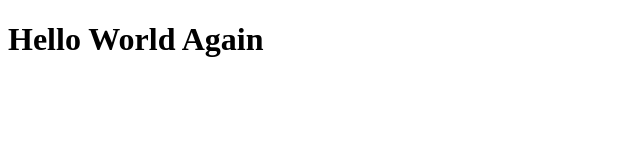
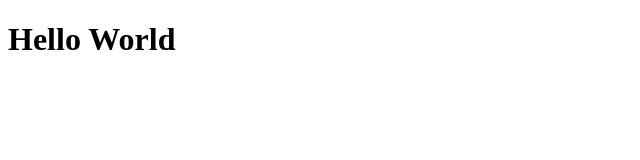
Before and after one commit to dobbs024/Dobbs024.github.io, a plain HTML site: page index.html in a window 1280 px wide. Shown: the whole page, without its empty margins (0-640 px from the left). Drawn offline with Linux system fonts and the light colour scheme.

Commit message:
Hello World

```diff
--- a/index.html
+++ b/index.html
@@ -6,6 +6,6 @@
     <title>Hello World</title>
 </head>
 <body>
-    <h1>Hello World Again</h1>
+    <h1>Hello World</h1>
 </body>
 </html>
```
